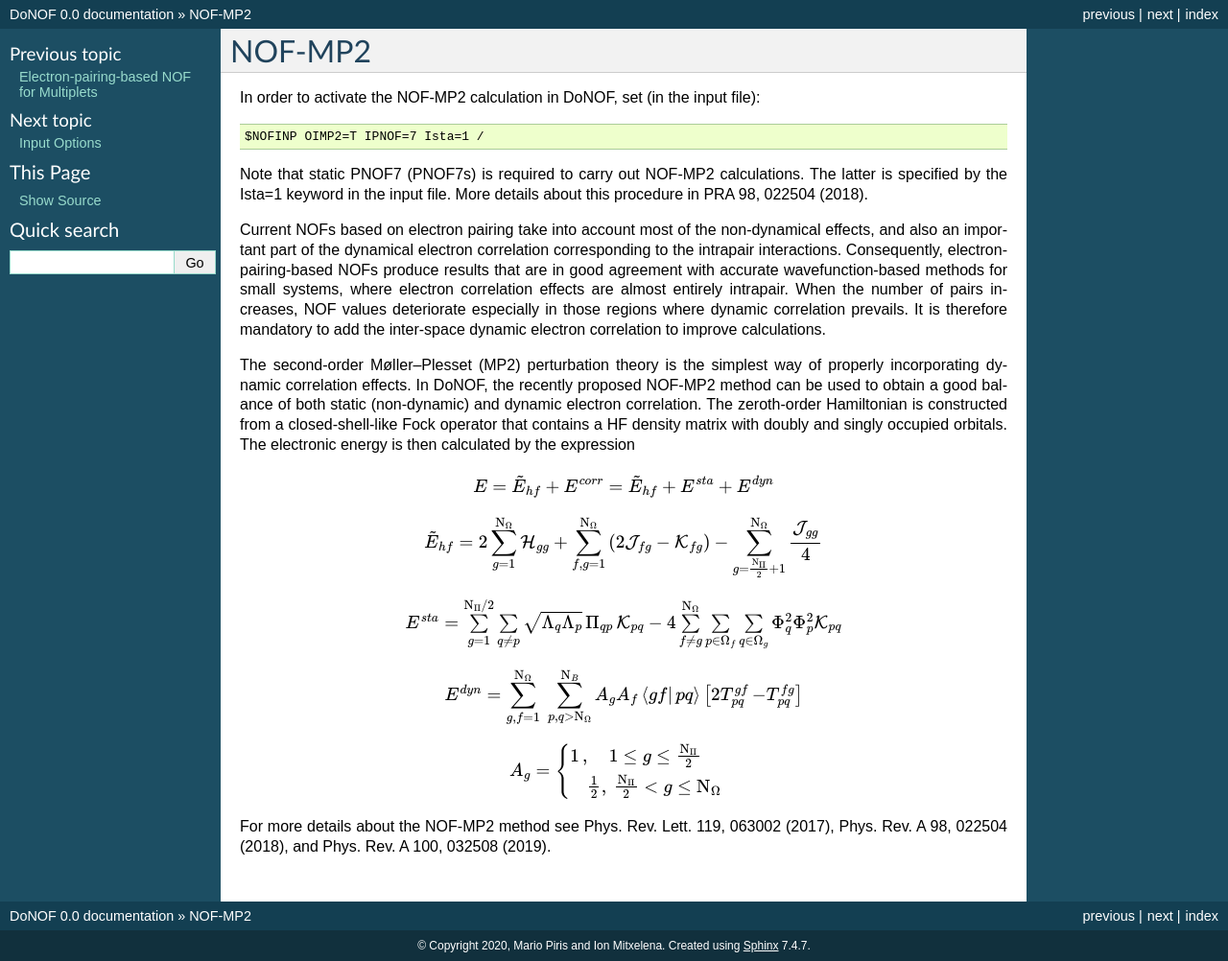
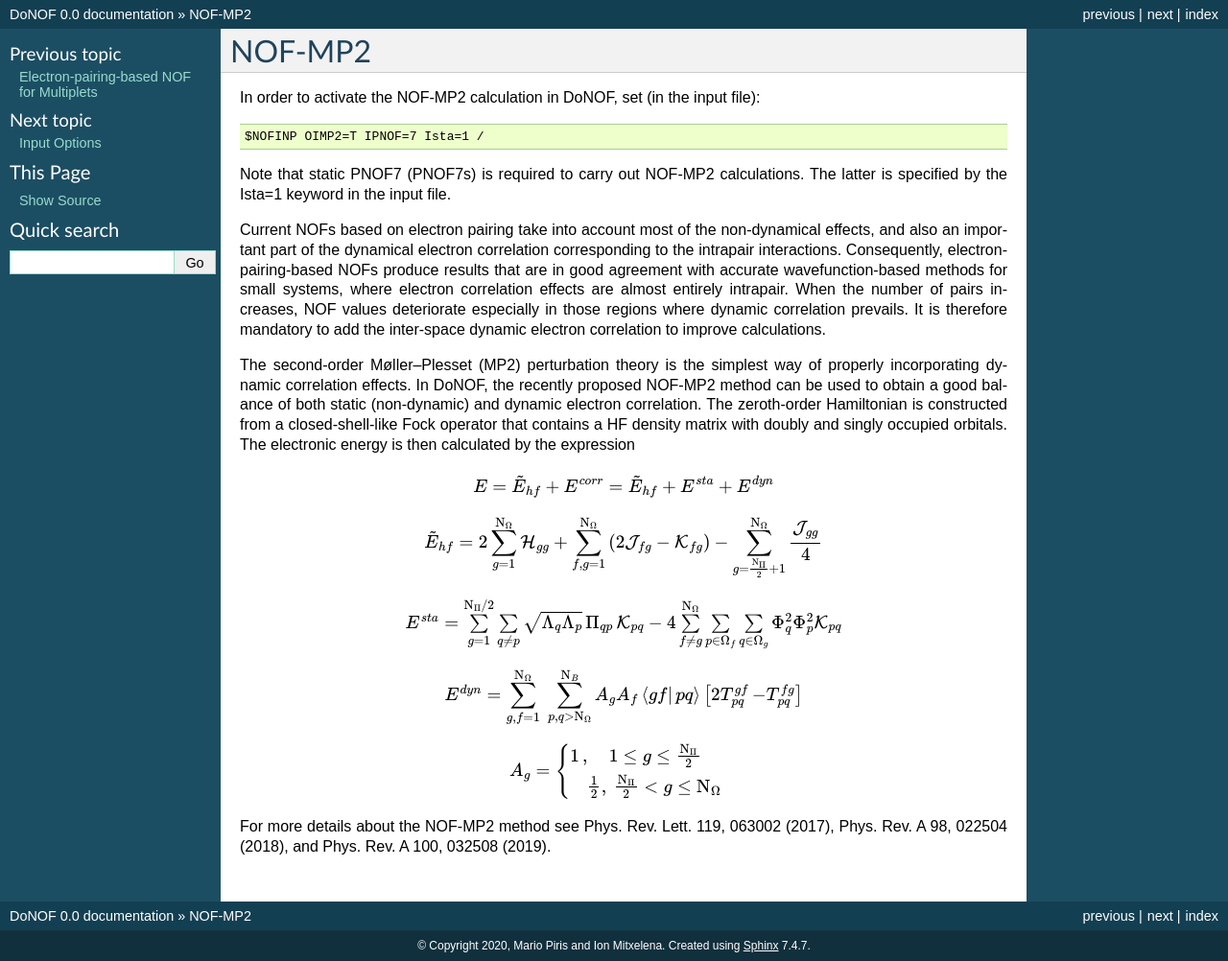
Before and after one commit to DoNOF/DoNOF-Documentation, a Sphinx documentation site: the page built from docs/NOF-MP2.rst, in a window 1280 px wide. Shown: the whole page at 96% size. Built offline with Sphinx 7.4.7, drawn with Linux system fonts in a browser that asks for light colours.

Commit message:
Update NOF-MP2.rst

```diff
--- a/docs/NOF-MP2.rst
+++ b/docs/NOF-MP2.rst
@@ -7,8 +7,7 @@ In order to activate the NOF-MP2 calculation in DoNOF, set (in the input file)::
     $NOFINP OIMP2=T IPNOF=7 Ista=1 /
 
 Note that static PNOF7 (PNOF7s) is required to carry out NOF-MP2 calculations. The
-latter is specified by the Ista=1 keyword in the input file. More details about
-this procedure in PRA 98, 022504 (2018).
+latter is specified by the Ista=1 keyword in the input file.
 
 Current NOFs based on electron pairing take into account most of the
 non-dynamical effects, and also an important part of the dynamical
```
